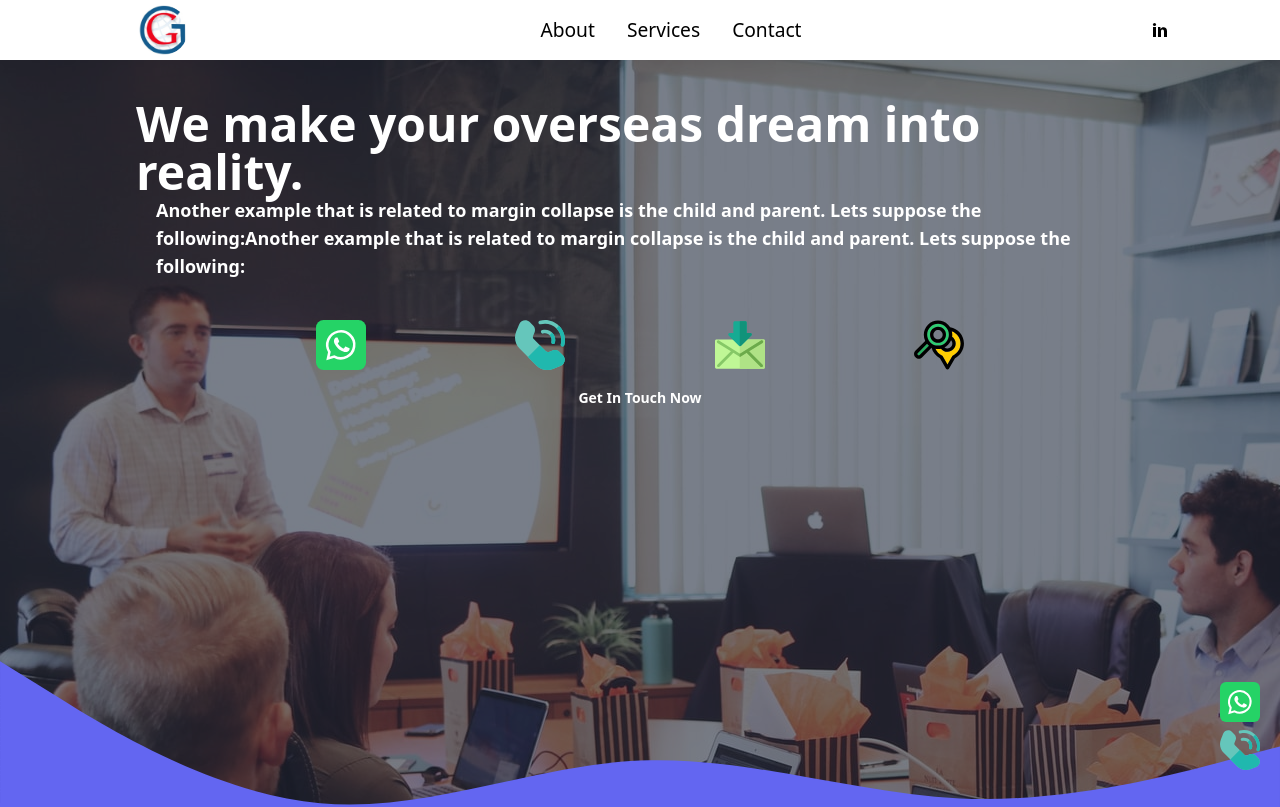
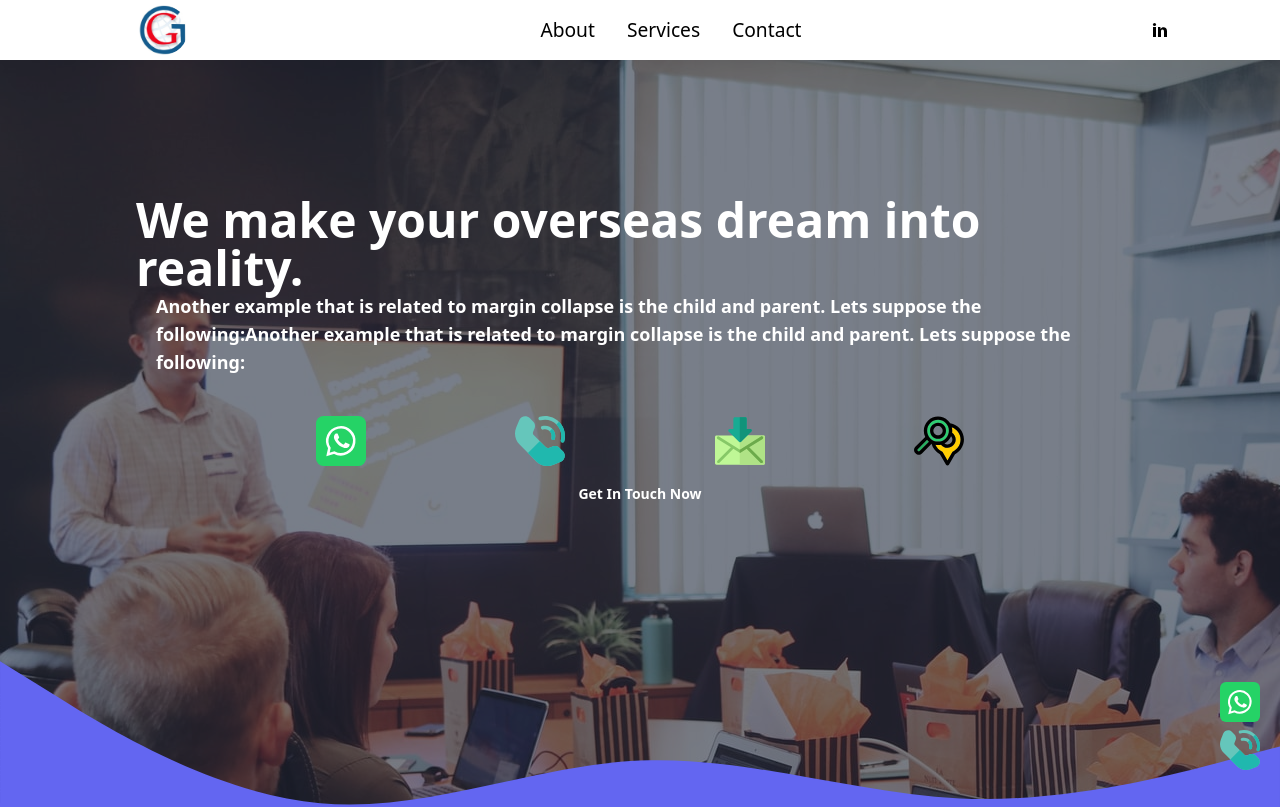
Before and after one commit to mayureshshitole/genesysglobal, a Next.js app: page / in a window 1280 px wide. Shown: the top 807 px of the page. Built offline with nearby package versions, Linux system fonts and the light colour scheme.

Commit message:
changeed justificiation

```diff
--- a/components/Hero.jsx
+++ b/components/Hero.jsx
@@ -7,7 +7,7 @@ const Hero = () => {
     <>
       <div className="bg-[url('/bgimage2.jpg')] w-full h-screen bg-fixed overflow-hidden relative">
         <div className="bg-slate-800/60  h-screen flex justify-start ">
-          <div className="max-w-7xl p-2 md:max-w-5xl opacity-100 mx-auto flex flex-col justify-start mt-8 items-center  relative">
+          <div className="max-w-7xl p-2 md:max-w-5xl opacity-100 mx-auto flex flex-col justify-start sm:mt-32 mt-8 items-center  relative">
             <h1 className="text-4xl sm:text-5xl font-semibold sm:font-bold text-white">
               We make your overseas dream into reality.
             </h1>
```
